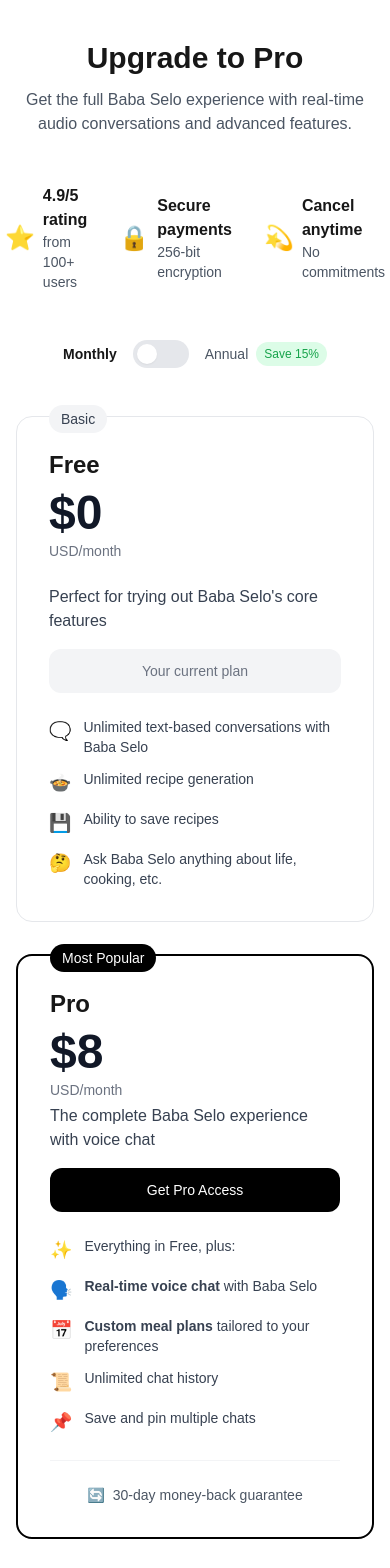
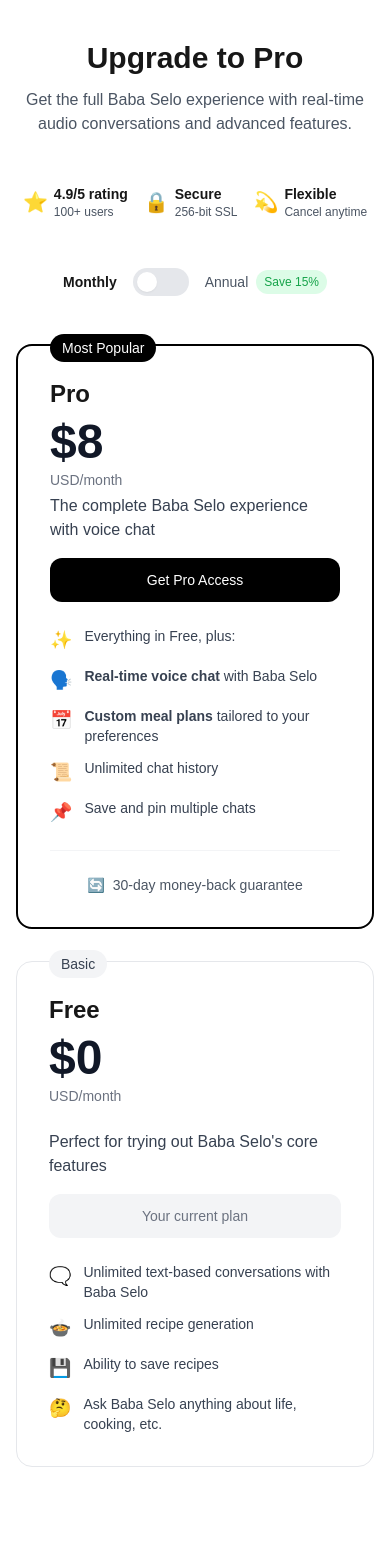
Before and after one commit to SeloSlav/baba-selo-code-demo, a Next.js app: page /upgrade in a window 390 px wide. Shown: the top 1568 px of the page. After the commit the page ends 1507 px from the top, so only its background shows below. Built offline with nearby package versions, Linux system fonts and the light colour scheme; no server answers.

Commit message:
update payments

```diff
--- a/app/upgrade/page.tsx
+++ b/app/upgrade/page.tsx
@@ -16,27 +16,27 @@
                 <p className="text-gray-600 max-w-xl mx-auto">Get the full Baba Selo experience with real-time audio conversations and advanced features.</p>
             </div>
 
-            {/* Social proof section */}
-            <div className="flex justify-center gap-8 mb-12">
+            {/* Social proof section - Compact on mobile */}
+            <div className="flex justify-center gap-4 md:gap-8 mb-12">
                 <div className="flex items-center">
-                    <span className="text-2xl mr-2">⭐</span>
+                    <span className="text-xl md:text-2xl mr-1.5 md:mr-2">⭐</span>
                     <div>
-                        <div className="font-bold">4.9/5 rating</div>
-                        <div className="text-sm text-gray-600">from 100+ users</div>
+                        <div className="text-sm md:text-base font-bold">4.9/5 rating</div>
+                        <div className="text-xs md:text-sm text-gray-600">100+ users</div>
                     </div>
                 </div>
                 <div className="flex items-center">
-                    <span className="text-2xl mr-2">🔒</span>
+                    <span className="text-xl md:text-2xl mr-1.5 md:mr-2">🔒</span>
                     <div>
-                        <div className="font-bold">Secure payments</div>
-                        <div className="text-sm text-gray-600">256-bit encryption</div>
+                        <div className="text-sm md:text-base font-bold">Secure</div>
+                        <div className="text-xs md:text-sm text-gray-600">256-bit SSL</div>
                     </div>
                 </div>
                 <div className="flex items-center">
-                    <span className="text-2xl mr-2">💫</span>
+                    <span className="text-xl md:text-2xl mr-1.5 md:mr-2">💫</span>
                     <div>
-                        <div className="font-bold">Cancel anytime</div>
-                        <div className="text-sm text-gray-600">No commitments</div>
+                        <div className="text-sm md:text-base font-bold">Flexible</div>
+                        <div className="text-xs md:text-sm text-gray-600">Cancel anytime</div>
                     </div>
                 </div>
             </div>
@@ -58,54 +58,10 @@
                 </div>
             </div>
 
+            {/* Grid with reordered cards on mobile */}
             <div className="grid grid-cols-1 md:grid-cols-2 gap-8">
-                {/* Free Plan - More subdued */}
-                <div className="p-8 border border-gray-200 rounded-2xl bg-white flex flex-col relative">
-                    <div className="absolute -top-3 left-8 bg-gray-100 text-gray-700 text-sm font-medium px-3 py-1 rounded-full">
-                        Basic
-                    </div>
-
-                    {/* Title + Price */}
-                    <h3 className="text-2xl font-bold mb-2">Free</h3>
-                    <div className="text-5xl font-extrabold text-gray-900 mb-1">$0</div>
-                    <div className="text-sm text-gray-500 mb-6">USD/month</div>
-
-                    {/* Short description */}
-                    <p className="text-gray-700 mb-4">
-                        Perfect for trying out Baba Selo's core features
-                    </p>
-
-                    {/* Current plan indicator */}
-                    <button
-                        disabled
-                        className="w-full py-3 mt-auto mb-6 text-gray-500 text-sm font-medium bg-gray-100 rounded-xl cursor-not-allowed"
-                    >
-                        Your current plan
-                    </button>
-
-                    {/* Feature list */}
-                    <ul className="flex-1 space-y-3 text-sm text-gray-700">
-                        <li className="flex items-start">
-                            <span className="text-lg mr-3">🗨️</span>
-                            <span>Unlimited text-based conversations with Baba Selo</span>
-                        </li>
-                        <li className="flex items-start">
-                            <span className="text-lg mr-3">🍲</span>
-                            <span>Unlimited recipe generation</span>
-                        </li>
-                        <li className="flex items-start">
-                            <span className="text-lg mr-3">💾</span>
-                            <span>Ability to save recipes</span>
-                        </li>
-                        <li className="flex items-start">
-                            <span className="text-lg mr-3">🤔</span>
-                            <span>Ask Baba Selo anything about life, cooking, etc.</span>
-                        </li>
-                    </ul>
-                </div>
-
-                {/* Pro Plan - Updated with annual pricing */}
-                <div className="p-8 border-2 border-black rounded-2xl bg-white flex flex-col relative transform hover:scale-[1.02] transition-all duration-300">
+                {/* Pro Plan First on Mobile */}
+                <div className="md:order-2 p-8 border-2 border-black rounded-2xl bg-white flex flex-col relative transform hover:scale-[1.02] transition-all duration-300">
                     <div className="absolute -top-3 left-8 bg-black text-white text-sm font-medium px-3 py-1 rounded-full">
                         Most Popular
                     </div>
@@ -168,6 +124,51 @@
                         </div>
                     </div>
                 </div>
+
+                {/* Free Plan Second on Mobile */}
+                <div className="md:order-1 p-8 border border-gray-200 rounded-2xl bg-white flex flex-col relative">
+                    <div className="absolute -top-3 left-8 bg-gray-100 text-gray-700 text-sm font-medium px-3 py-1 rounded-full">
+                        Basic
+                    </div>
+
+                    {/* Title + Price */}
+                    <h3 className="text-2xl font-bold mb-2">Free</h3>
+                    <div className="text-5xl font-extrabold text-gray-900 mb-1">$0</div>
+                    <div className="text-sm text-gray-500 mb-6">USD/month</div>
+
+                    {/* Short description */}
+                    <p className="text-gray-700 mb-4">
+                        Perfect for trying out Baba Selo's core features
+                    </p>
+
+                    {/* Current plan indicator */}
+                    <button
+                        disabled
+                        className="w-full py-3 mt-auto mb-6 text-gray-500 text-sm font-medium bg-gray-100 rounded-xl cursor-not-allowed"
+                    >
+                        Your current plan
+                    </button>
+
+                    {/* Feature list */}
+                    <ul className="flex-1 space-y-3 text-sm text-gray-700">
+                        <li className="flex items-start">
+                            <span className="text-lg mr-3">🗨️</span>
+                            <span>Unlimited text-based conversations with Baba Selo</span>
+                        </li>
+                        <li className="flex items-start">
+                            <span className="text-lg mr-3">🍲</span>
+                            <span>Unlimited recipe generation</span>
+                        </li>
+                        <li className="flex items-start">
+                            <span className="text-lg mr-3">💾</span>
+                            <span>Ability to save recipes</span>
+                        </li>
+                        <li className="flex items-start">
+                            <span className="text-lg mr-3">🤔</span>
+                            <span>Ask Baba Selo anything about life, cooking, etc.</span>
+                        </li>
+                    </ul>
+                </div>
             </div>
         </div>
     );
```
